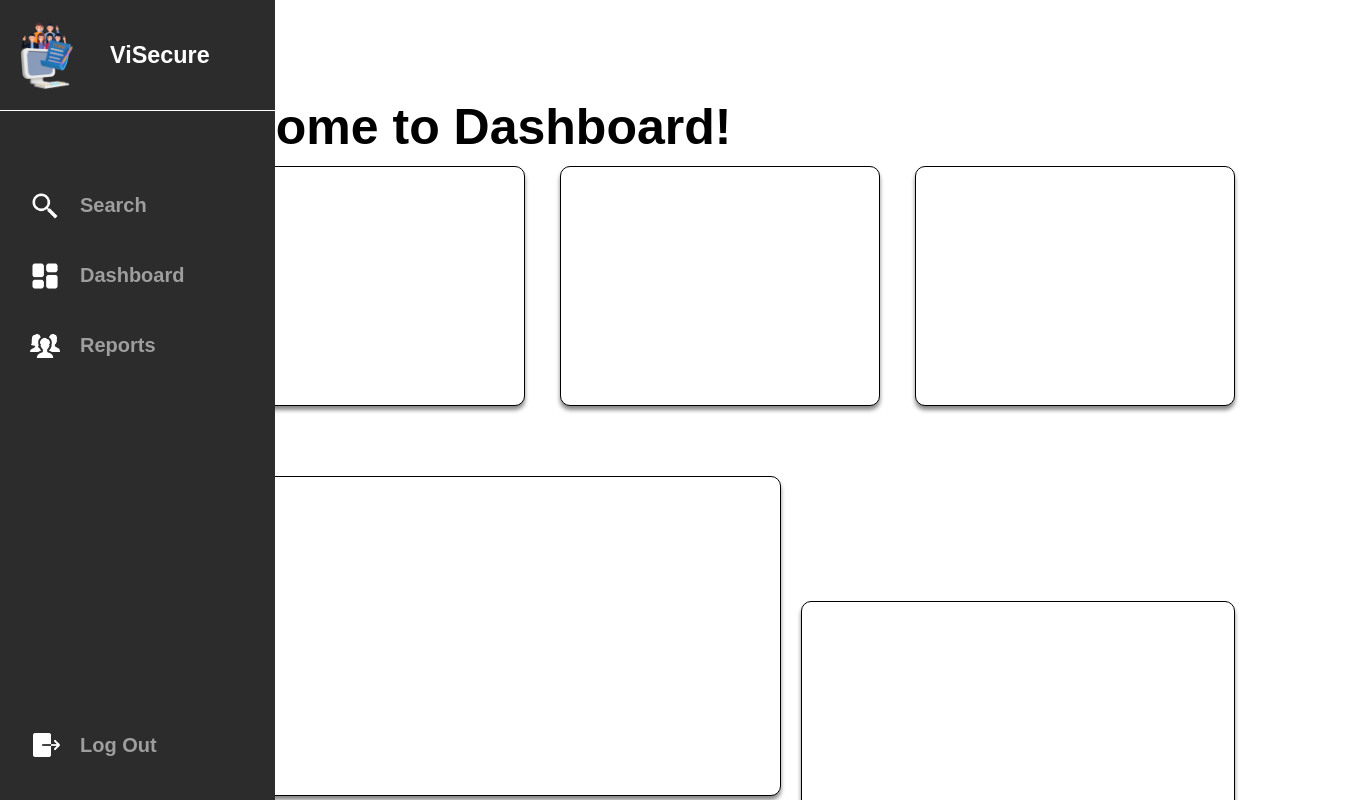
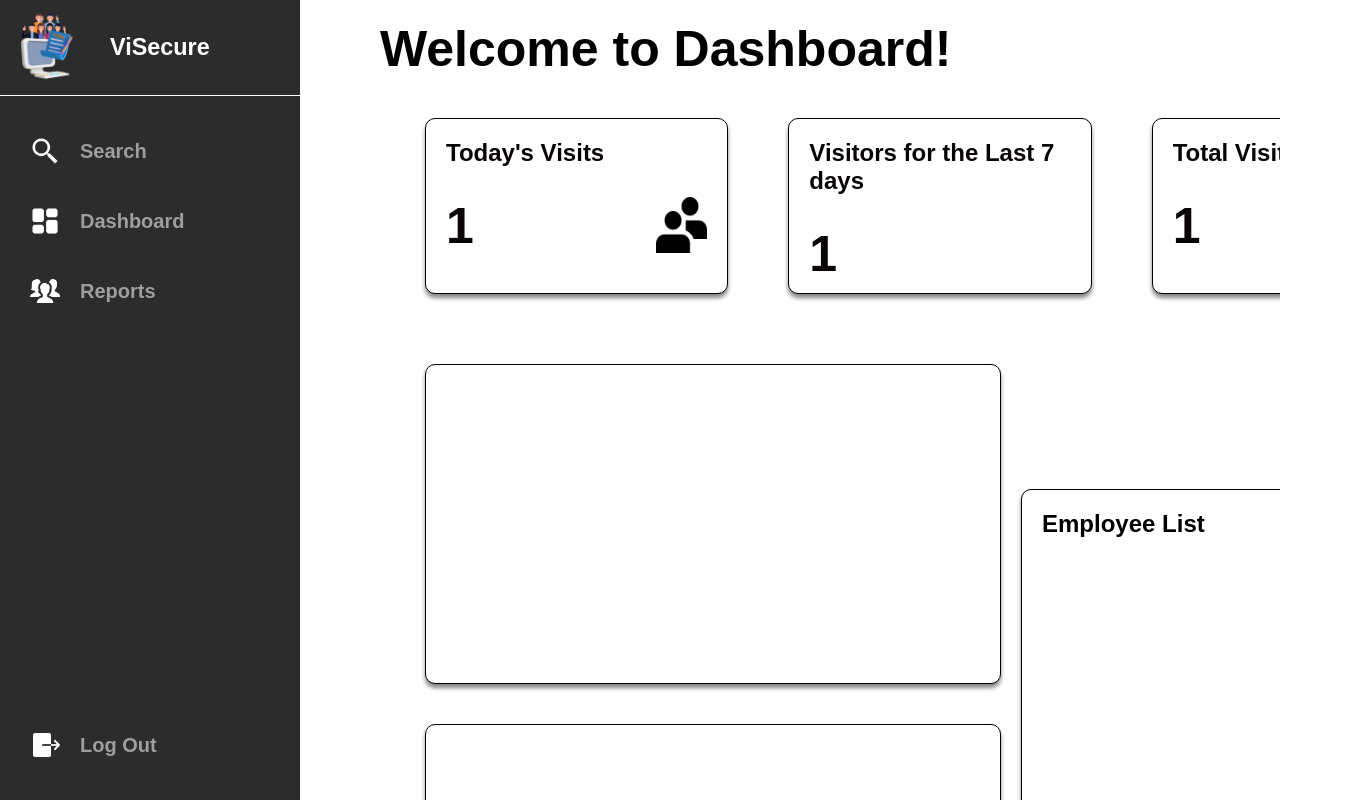
Before and after one commit to itskahtlinn/VISECURE, a React (Create React App) app in the folder visecure-website-react-integrated/: page /dashboard in a window 1280 px wide. Shown: the top 800 px of the page, 1360 px wide, since content can reach past the window. Built offline with nearby package versions, Linux system fonts and the light colour scheme.

Commit message:
Added dashboard shit and fixed some stuff

```diff
--- a/visecure-website-react-integrated/src/pages/ViSecure-Dashboard/index.jsx
+++ b/visecure-website-react-integrated/src/pages/ViSecure-Dashboard/index.jsx
@@ -1,81 +1,152 @@
-import React, { useEffect } from 'react';
-import "./index.scss";
-import { Link } from 'react-router-dom';
+import React, { useEffect, useState, useRef, useLayoutEffect} from 'react';
 import ViSecureIcon from "../../assets/images/visecure-icon.png";
-import Settings from "../../assets/images/settings.png";
+import VisitsTodayIcon from "../../assets/images/visitsToday.png";
+import TotalVisitorsIcon from "../../assets/images/totalVisitors.png";
 import Search from "../../assets/images/search.png";
 import DashboardPic from "../../assets/images/dashboard.png";
 import Reports from "../../assets/images/reports.png";
 import Logout from "../../assets/images/logout.png";
+import "./index.scss";
+import { Link } from 'react-router-dom';
+
+const VisitorCounter = ({ numberOfVisitors, context }) => {
+  let textToShow = '';
+  let iconToShow = null;
+
+  if (numberOfVisitors === 0) {
+    textToShow = '0';
+  } else if (numberOfVisitors === 1) {
+    textToShow = '1';
+  } else {
+    textToShow = `${numberOfVisitors}`;
+  }
+
+  if (context === 'TodayVisits') {
+    iconToShow = <img src={VisitsTodayIcon} alt="Visits Today Icon" />;
+  } else if (context === 'TotalVisits') {
+    iconToShow = <img src={TotalVisitorsIcon} alt="Total Visitors Icon" />;
+  }
+
+  return (
+    <div className='numberOfVisitorsHeader'>
+      <p>{textToShow}</p>
+      {iconToShow}
+    </div>
+  );
+};
 
 const Dashboard = () => {
+  const [isSideNavHovered, setIsSideNavHovered] = useState(false);
+  const [visited, setVisited] = useState(false);
+  const [numberOfVisitors, setNumberOfVisitors] = useState(0);
+  const monthlyVisitsGraphRef = useRef(null);
+  const scriptRef = useRef(null);
+
   useEffect(() => {
     document.title = 'Visecure Website';
+
+    const hasVisited = sessionStorage.getItem('hasVisited');
+
+    if (!hasVisited) {
+      setNumberOfVisitors((prevCount) => prevCount + 1);
+      sessionStorage.setItem('hasVisited', 'true');
+      setVisited(true);
+    } else {
+      setVisited(true);
+    }
+
+    const script = document.createElement('script');
+    script.src = 'https://c2hcz115.caspio.com/dp/A427D0007e51db2138bd45a6901d/emb';
+    script.type = 'text/javascript';
+    script.async = true;
+
+    const parentContainer = monthlyVisitsGraphRef.current;
+    script.onload = () => {
+      // Resize the script container to match its parent's size after the script loads
+      const scriptContainer = parentContainer.querySelector('iframe');
+      if (scriptContainer) {
+        scriptContainer.style.width = '100%';
+        scriptContainer.style.height = '100%';
+      }
+    };
+
+    parentContainer.appendChild(script);
+
+    return () => {
+      if (script.parentNode) {
+        script.parentNode.removeChild(script);
+      }
+    };
   }, []);
 
-    return(
+
+
+  return (
     <div className="dashboardMain">
-
-          {/*<Link to = "/main" className="icon">
-            <img src={ViSecureIcon} alt="Visecure Icon" />
+      <div className="Header">
+        <div
+          className="SideNav"
+          onMouseEnter={() => setIsSideNavHovered(true)}
+          onMouseLeave={() => setIsSideNavHovered(false)}
+        >
+          <div className="CompanyLogo">
+            <Link to= "/main">
+            <img src={ViSecureIcon} className="icon" alt="ViSecure Icon" />
             </Link>
-          <a href="#" className="logo">
-            ViSecure
-          </a>
-          <a href="#" className="Dashboard">
-            Dashboard
-          </a>
-          <a href="#" className="Visitor">
-            Visitor
-          </a>
-         <Link to = "/company-partner" className="CompanyPartner">
-          Company Partner
-         </Link>
-         <Link to = "/about" className="AboutUs">
-          About Us
-        </Link>
-          <a href="#">
-            <img src={Settings} alt="Settings Icon" />
-          </a>*/} //Header
-          <div className="Header">
-            <div className="SideNav">
-                <div className="CompanyLogo">
-                    <img src={ViSecureIcon} class="icon"/>
             <h3>ViSecure</h3>
           </div>
           <ul>
-                    <li><img src={Search}/><p>Search</p></li>
-                    <li><img src={DashboardPic}/><p>Dashboard</p></li>
-                    <li><img src={Reports}/><p>Reports</p></li>
+            <li>
+              <img src={Search} alt="Search Icon" />
+              <p>Search</p>
+            </li>
+            <li>
+              <img src={DashboardPic} alt="Dashboard Icon" />
+              <p>Dashboard</p>
+            </li>
+            <li>
+              <img src={Reports} alt="Reports Icon" />
+              <p>Reports</p>
+            </li>
           </ul>
           <ul className="LogOut">
-                    <li><img src={Logout}/><p>Log Out</p></li>
+            <li>
+              <img src={Logout} alt="Logout Icon" />
+              <p>Log Out</p>
+            </li>
           </ul>
         </div>
       </div>
-        <div className="DashboardContent">
-          <div className="container">
+      <div className={`DashboardContent ${isSideNavHovered ? 'sideNavHovered' : ''}`}>
         <h1>Welcome to Dashboard!</h1>
-            <div className="flex-container">
         <div className="dashboard-container">
           <div className="small-container">
-                  <div className="TodayVisits"></div>
-                  <div className="WeeklyVisits"></div>
-                  <div className="TotalVisits"></div>
+            <div className="TodayVisits">
+              <h2>Today's Visits</h2>
+              {visited && <VisitorCounter numberOfVisitors={numberOfVisitors} context="TodayVisits" />}
+            </div>
+            <div className="WeeklyVisits">
+              <h2>Visitors for the Last 7 days</h2>
+              {visited && <VisitorCounter numberOfVisitors={numberOfVisitors} context="WeeklyVisits" />}
+            </div>
+            <div className="TotalVisits">
+              <h2>Total Visitors</h2>
+              {visited && <VisitorCounter numberOfVisitors={numberOfVisitors} context="TotalVisits" />}
+            </div>
           </div>
           <div className="DashboardInsights">
             <div className="Graphs">
               <div className="WeeklyVisitsGraph"></div>
-                    <div className="MonthlyVisitsGraph"></div>
+              <div ref={monthlyVisitsGraphRef} className="MonthlyVisitsGraph"></div>
             </div>
-                  <div className="EmployeeList"></div>
+            <div className="EmployeeList">
+              <h2>Employee List</h2>
             </div>
           </div>
         </div>
       </div>
     </div>
-      </div>
-    )
-}
+  );
+};
 
 export default Dashboard;
--- a/visecure-website-react-integrated/src/pages/ViSecure-Dashboard/index.scss
+++ b/visecure-website-react-integrated/src/pages/ViSecure-Dashboard/index.scss
@@ -5,12 +5,20 @@
     margin: 0;
     font-family: 'Poppins', sans-serif;
     box-sizing: border-box;
+
 }
 
-html {
+html, body {
+  height: 100%;
+  overflow: hidden;
+  margin: 0;
+}
+
+body {
   overflow-x: hidden;
   scroll-behavior: smooth;
 }
+
 
 .SideNav{
     width: 100px;
@@ -23,7 +31,43 @@ html {
     z-index: 1;
     display: flex;
     flex-direction: column;
-    justify-content: space-between;
+    justify-content: flex-start;
+
+    &:hover{
+        width: 300px;
+
+        .CompanyLogo{
+            width: 100%;
+        }
+
+        ul li p{
+            display: block;
+        }
+
+        ul li:hover{
+            background-color: #808080;
+        }
+    }
+}
+
+.DashboardContent.sideNavHovered {
+    left: 300px;
+    width: calc(100% - 300px);
+
+    .TodayVisits,
+    .WeeklyVisits,
+    .TotalVisits {
+        margin-left: 225px;
+        margin-right: 75px;
+    }
+
+    .Graphs {
+        margin-left: 215px;
+    }
+
+    .EmployeeList {
+        margin-right: 175px;
+    }
 }
 
 
@@ -32,16 +76,16 @@ html {
     align-items: center;
     width: 100%;
     font-size: 20px;
-    padding: 20px 10px;
+    padding: 10px 10px;
     border-bottom: 1px solid white;
     overflow: hidden;
-}
-
 
     .icon{
         width: 70px;
         height: 70px;
     }
+}
+
 
 .CompanyLogo h3{
     color: white;
@@ -51,79 +95,53 @@ html {
 ul{
     list-style: none;
     padding: 0 15px;
-}
 
-ul li{
+    li{
         display: flex;
         align-items: center;
         justify-content: flex-start;
         padding: 0 15px;
         margin: 40px 0;
         cursor: pointer;
-}
 
-ul li img{
+        img{
             width: 30px;
             height: 30px;
             margin-right: 20px;
         }
 
-ul li p{
+        p{
             color: #9E9E9E;
             font-weight: 600;
             font-size: 20px;
             white-space: nowrap;
             display: none;
         }
+    }
+}
 
 .LogOut{
-    margin-top: 250px;
+    margin-top: auto;
 }
 
-.SideNav:hover{
-    width: 275px;
-}
-
-.SideNav:hover .CompanyLogo{
-    width: 100%;
-}
-
-.SideNav:hover ul li p{
-    display: block;
-}
-
-/* ul li:hover{
-    background-color: #808080;
-} */
-
-body {
-    margin: 0;
-    padding: 0;
-    overflow-x: hidden;
-    background-color: white;
-}
 
 .DashboardContent{
     position: relative;
-    min-height: 100dvh;
+    min-height: 100vh;
     top: 0;
-    left: 80px;
-    transition: all 0.5s;
-    width: calc(100% - 80px);
-}
+    left: 75px;
+    transition: left 0.3s, width 0.3s;
+    background-color: white;
+    overflow-x: hidden;
 
     h1{
-    margin-top: 80px;
+        margin-top: 20px;
         color: black;
         margin-left: 80px;
         font-weight: 900;
         font-size: 50px;
     }
 
-.container{
-    display: flex;
-    flex-direction: column;
-}
 
     .dashboard-container {
         width: 100vw;
@@ -131,24 +149,47 @@ h1{
         overflow-x: auto;
         display: flex;
         flex-direction: column;
-}
 
         .small-container {
+            margin-top: 30px;
             display: flex;
             flex-direction: row;
             align-items: center;
             justify-content: space-between;
+            gap: 40px;
 
         }
         .TodayVisits, .WeeklyVisits, .TotalVisits {
             width: 25vw;
-    height: 30vh;
+            height: 22vh;
             padding: 20px;
             margin: 10px;
             background-color: white;
             border: 1px solid black;
             border-radius: 10px;
             box-shadow: 0px 4px 4px 0px rgba(0, 0, 0, 0.48);
+            display: flex;
+            flex-direction: column;
+            color: #0A0505;
+            font-family: "Inter", sans-serif;
+            gap: 30px;
+
+            .h2{
+                font-size: 45px;
+                font-weight: 600;
+            }
+            .numberOfVisitorsHeader{
+                display: flex;
+                flex-direction: row;
+                font-size: 50px;
+                font-weight: 700;
+                justify-content: space-between;
+
+                img{
+                    width: 4vw;
+                    height: 7vh;
+                }
+            }
         }
 
         .TodayVisits{
@@ -158,24 +199,28 @@ h1{
         .TotalVisits{
             margin-right: 125px;
         }
+    }
 
     .DashboardInsights{
         display: flex;
         flex-direction: row;
         justify-content: space-between;
         align-items: center;
-}
+
         .Graphs{
             display: flex;
             flex-direction: column;
             align-items: center;
             margin-top: 50px;
             margin-left: 115px;
-}
 
             .WeeklyVisitsGraph, .MonthlyVisitsGraph{
-    width: 45vw;
-    height: 40vh;
+                display: flex;
+                flex-direction: column;
+                justify-content: center;
+                align-items: center;
+                min-width: 45vw;
+                min-height: 40vh;
                 padding: 20px;
                 margin: 10px;
                 margin-bottom: 30px;
@@ -183,6 +228,8 @@ h1{
                 border: 1px solid black;
                 border-radius: 10px;
                 box-shadow: 0px 4px 4px 0px rgba(0, 0, 0, 0.48);
+            }
+
         }
 
         .EmployeeList{
@@ -194,6 +241,12 @@ h1{
             border: 1px solid black;
             border-radius: 10px;
             box-shadow: 0px 4px 4px 0px rgba(0, 0, 0, 0.48);
-    margin-right: 125px;
+            margin-right: auto;
+            .h2{
+                font-size: 45px;
+                font-weight: 600;
             }
         }
+    }
+}
+}
```
Also changed, not shown: visecure-website-react-integrated/src/pages/ViSecure-Form/index.jsx (+2 -10 lines), visecure-website-react-integrated/src/pages/ViSecure-Form/index.scss (+1 -26 lines), visecure-website-react-integrated/src/assets/images/totalVisitors.png (added), visecure-website-react-integrated/src/assets/images/visitsToday.png (added). Lines whose indentation alone changed are shown as unchanged.
